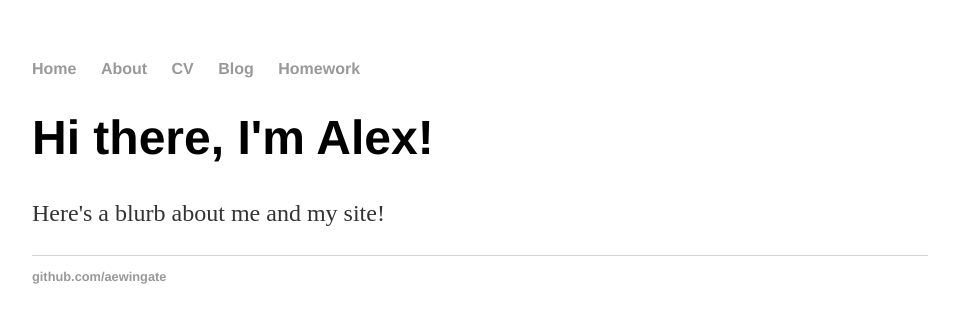
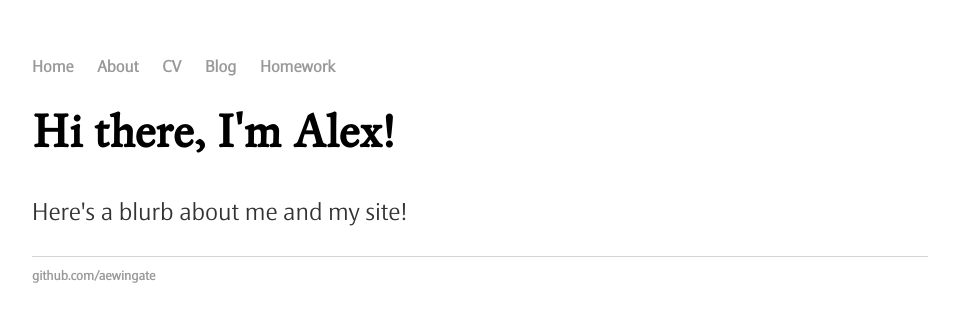
Before and after one commit to aewingate/aewingate.github.io, a Jekyll site: the page built from index.html, in a window 1280 px wide. Shown: the top 323 px of the page, without its empty margins (160-1119 px from the left). Built offline with Jekyll 4.4.1, drawn with Linux system fonts in a browser that asks for light colours.

Commit message:
Update main.css

```diff
--- a/css/main.css
+++ b/css/main.css
@@ -1,13 +1,17 @@
 @font-face {
 	font-family: EspinosaNovaReg;
 	src: url("Estudio CH - EspinosaNova-Regular.otf") format("opentype");
+	}
+	@font-face {
+	font-family: Epoca Classic Light;
+	src: url("EpoClassic-Lig.otf") format("opentype");
 	}
 body {
     margin: 60px auto;
     width: 70%;
 }
 nav ul, footer ul {
-    font-family:'Helvetica', 'Arial', 'Sans-Serif';
+    font-family:'Epoca Classic Light', 'Arial', 'Sans-Serif';
     padding: 0px;
     list-style: none;
     font-weight: bold;
@@ -25,12 +29,13 @@ a:hover {
 }
 h1 {
     font-size: 3em;
-    font-family:'Helvetica', 'Arial', 'Sans-Serif';
+    font-family:'EspinosaNovaReg', 'Garamond', 'Serif';
 }
 p {
     font-size: 1.5em;
     line-height: 1.4em;
     color: #333;
+    font-family:'Epoca Classic Light';
 }
 footer {
     border-top: 1px solid #d5d5d5;
@@ -46,11 +51,12 @@ tr {
 
 th {
 	font-size: 1.3em;
+	font-family: 'EspinosaNovaReg';
 }
 
 td {
 	font-size: 1.2em;
-	font-family: 'EspinosaNovaReg';
+	font-family:'Epoca Classic Light', 'Arial', 'Sans-Serif';
 }
 
 ul.posts {
```
